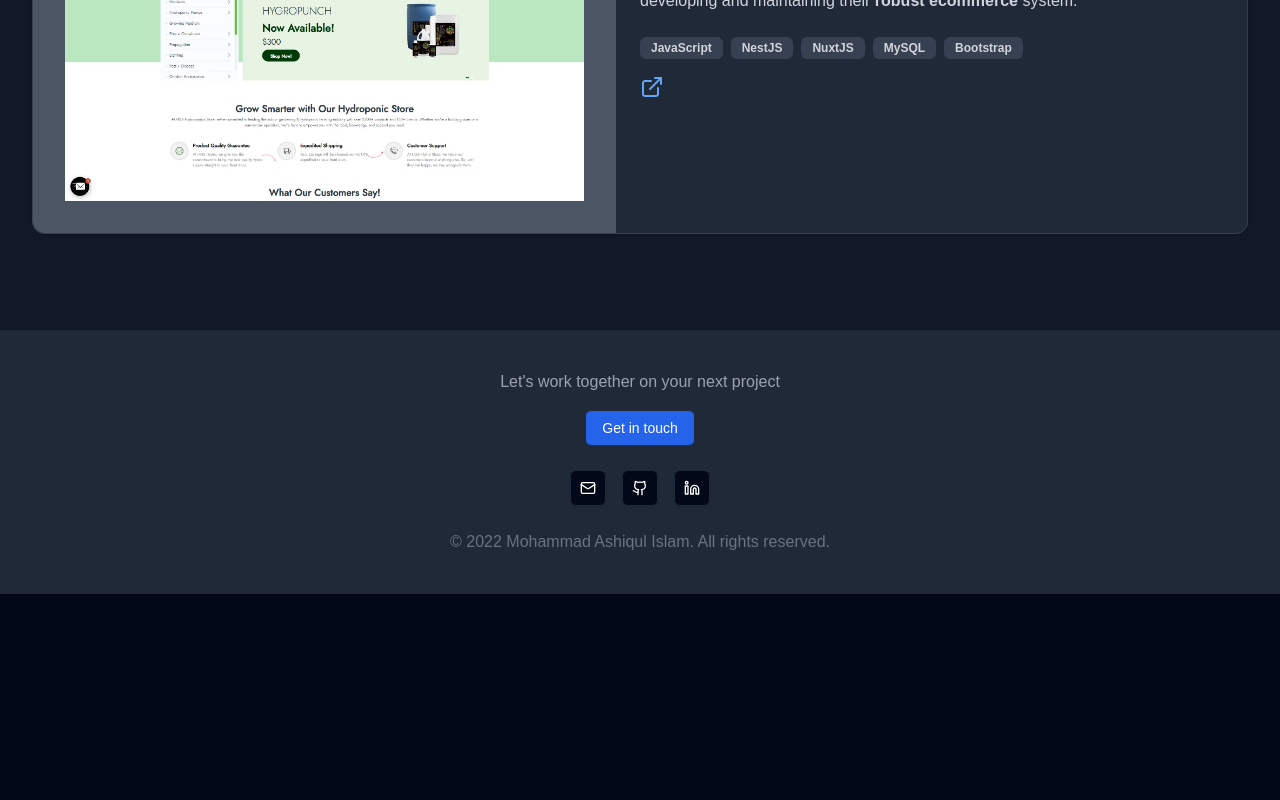
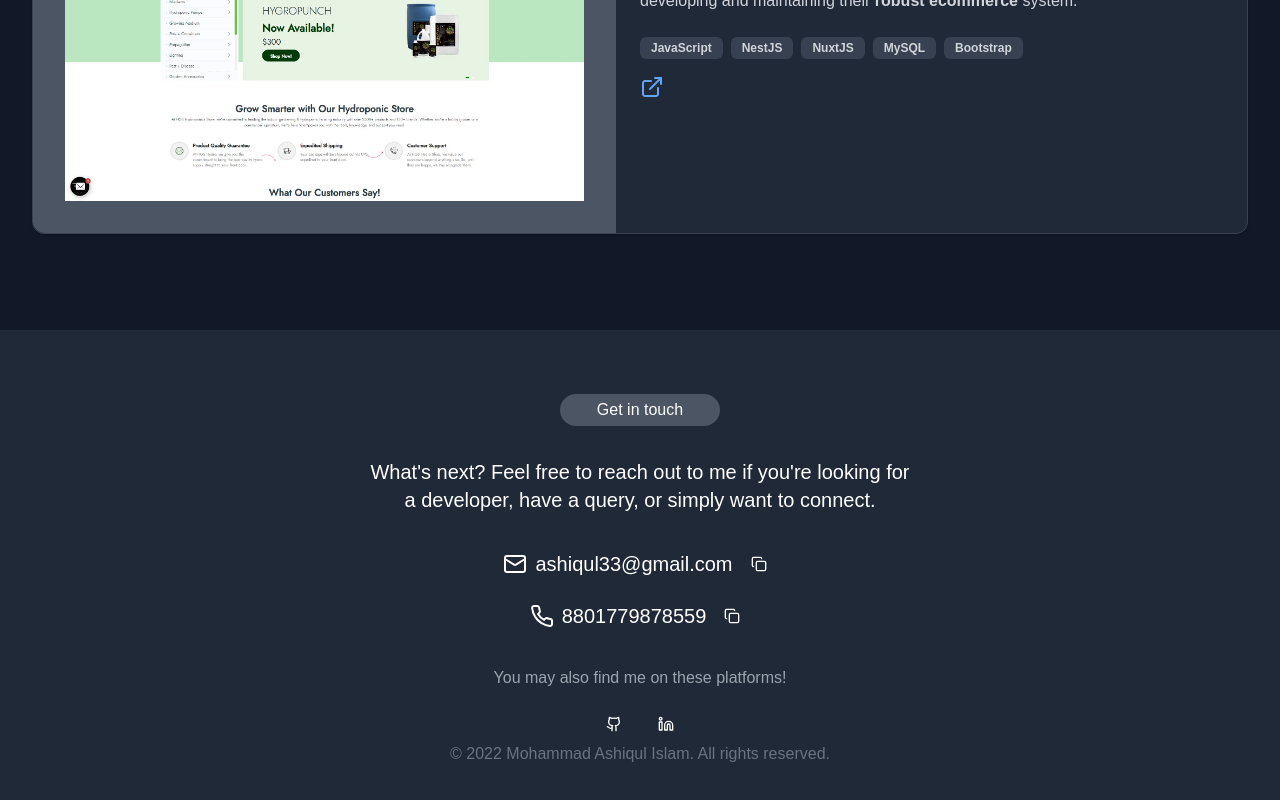
Before and after one commit to ashiqul33/ashiqul, a Next.js app: page / in a window 1280 px wide. Shown: the part 4558-5358 px from the top of the page. Before the commit the page ends 5152 px from the top, so only its background shows below. Built offline with nearby package versions, Linux system fonts and the light colour scheme.

Commit message:
design 90% DONE

```diff
--- a/app/layout.tsx
+++ b/app/layout.tsx
@@ -3,7 +3,9 @@ import portfolio from "@/data/portfolio.json";
 import type { Metadata } from "next";
 import localFont from "next/font/local";
 import "./globals.css";
+
 import { Header } from "@/components/Header";
+import { Footer } from "@/components/Footer";
 
 import { SpeedInsights } from '@vercel/speed-insights/next';
 
@@ -35,6 +37,7 @@ export default function RootLayout({
       >
         <Header />
         {children}
+        <Footer email={portfolio.email} github={portfolio.github} linkedin={portfolio.linkedin} name={portfolio.name} phone={portfolio.phone} />
         <SpeedInsights />
       </body>
     </html>
--- a/app/page.tsx
+++ b/app/page.tsx
@@ -5,7 +5,6 @@ import { AboutSection } from "@/components/sections/AboutSection";
 import { SkillSection } from "@/components/sections/SkillSection";
 import { ExperienceSection } from "@/components/sections/ExperienceSection";
 import { ProjectSection } from "@/components/sections/ProjectSection";
-import { Footer } from "@/components/Footer";
 
 export default function Home() {
   return (
@@ -26,7 +25,6 @@ export default function Home() {
         <ExperienceSection experiences={portfolio.experiences} />
         <ProjectSection projects={portfolio.projects} />
       </main>
-      <Footer email={portfolio.email} github={portfolio.github} linkedin={portfolio.linkedin} name={portfolio.name} />
     </div>
   );
 }
--- a/components/Footer.tsx
+++ b/components/Footer.tsx
@@ -1,35 +1,57 @@
+"use client"
+
 import { Button } from "@/components/ui/button";
-import { Github, Linkedin, Mail } from "lucide-react";
+import { Github, Linkedin, Mail, Phone, Copy } from "lucide-react";
 
-type footerType = {
+type FooterProps = {
   email: string;
+  phone: string;
   github: string;
   linkedin: string;
   name: string;
 };
 
-export const Footer = ({ email, github, linkedin, name }: footerType) => {
+export const Footer = ({ email, phone, github, linkedin, name }: FooterProps) => {
+  const handleCopy = (text: string) => {
+    navigator.clipboard.writeText(text);
+  };
+
   return (
-    <footer className="bg-gray-800 py-10">
-      <div className="container mx-auto px-4 sm:px-6 lg:px-8 text-center">
-        <p className="text-gray-400 mb-4">Let&apos;s work together on your next project</p>
-        <Button variant="outline" className="bg-blue-600 text-white hover:bg-blue-700 mb-6">
+    <footer className="bg-gray-800 py-16 text-white">
+      <div className="flex flex-col items-center mx-auto px-4 sm:px-6 lg:px-8 text-center">
+        <p className="mb-8 w-40 font- text-white font-thin py-1 bg-gray-600 rounded-full">
           Get in touch
-        </Button>
-        <div className="flex justify-center space-x-4 mb-6">
-          <Button variant="outline" size="icon" asChild>
-            <a href={`mailto:${email}`} aria-label="Email">
-              <Mail className="h-5 w-5" />
+        </p>
+        <p className="text-xl mb-8">
+          What's next? Feel free to reach out to me if you're looking for<br />
+          a developer, have a query, or simply want to connect.
+        </p>
+        <div className="flex flex-col items-center space-y-4 mb-8">
+          <div className="flex items-center">
+            <Mail className="h-6 w-6 mr-2" />
+            <span className="text-xl">{email}</span>
+            <Button variant="ghost" size="icon" onClick={() => handleCopy(email)} className="ml-2">
+              <Copy className="h-4 w-4" />
+            </Button>
+          </div>
+          <div className="flex items-center">
+            <Phone className="h-6 w-6 mr-2" />
+            <span className="text-xl">{phone}</span>
+            <Button variant="ghost" size="icon" onClick={() => handleCopy(phone)} className="ml-2">
+              <Copy className="h-4 w-4" />
+            </Button>
+          </div>
+        </div>
+        <p className="text-gray-400 mb-4">You may also find me on these platforms!</p>
+        <div className="flex justify-center space-x-4">
+          <Button variant="ghost" size="icon" asChild>
+            <a href={github} target="_blank" rel="noopener noreferrer" aria-label="GitHub">
+              <Github className="h-6 w-6" />
             </a>
           </Button>
-          <Button variant="outline" size="icon" asChild>
-            <a href={github} target="_blank" rel="noopener noreferrer" aria-label="GitHub">
-              <Github className="h-5 w-5" />
-            </a>
-          </Button>
-          <Button variant="outline" size="icon" asChild>
+          <Button variant="ghost" size="icon" asChild>
             <a href={linkedin} target="_blank" rel="noopener noreferrer" aria-label="LinkedIn">
-              <Linkedin className="h-5 w-5" />
+              <Linkedin className="h-6 w-6" />
             </a>
           </Button>
         </div>
--- a/components/ProjectCard.tsx
+++ b/components/ProjectCard.tsx
@@ -4,7 +4,6 @@ import { Badge } from "@/components/ui/badge";
 import Link from "next/link";
 
 export type projectType = {
-  index: number;
   title: string;
   description: string;
   image: string;
@@ -13,9 +12,9 @@ export type projectType = {
   points?: string[];
 };
 
-export const ProjectCard = ({ project }: { project: projectType }) => (
+export const ProjectCard = ({ project, index }: { project: projectType; index: number }) => (
   <Card className="bg-gray-800 border-gray-700 flex flex-col md:flex-row">
-    <CardContent className={`bg-gray-600 p-0 flex-1 ${(project.index & 1) === 0 ? "order-first rounded-s-xl" : "order-last rounded-e-xl"}`}>
+    <CardContent className={`bg-gray-600 p-0 flex-1 ${(index & 1) === 0 ? "order-first rounded-s-xl" : "order-last rounded-e-xl"}`}>
       <Image src={project.image} alt={project.title} width={400} height={0} className="w-full p-8 object-cover" />
     </CardContent>
     <CardContent className="p-6 flex-1">
--- a/components/sections/ProjectSection.tsx
+++ b/components/sections/ProjectSection.tsx
@@ -6,7 +6,7 @@ export const ProjectSection = ({ projects }: { projects: projectType[] }) => (
     <SectionTitle>Projects 🛠️</SectionTitle>
     <div className="grid grid-cols-1 gap-6">
       {projects.map((project, index) => (
-        <ProjectCard key={index} project={{ ...project, index}} />
+        <ProjectCard key={index} project={project} index={index} />
       ))}
     </div>
   </section>
--- a/data/portfolio.json
+++ b/data/portfolio.json
@@ -4,6 +4,7 @@
   "nickName": "Ashiqul",
   "title": "I am a .NET developer with experience in both back-end and front-end development. Strong engineering skills in C#, JavaScript, NodeJs, SQL Server, and object oriented design.",
   "email": "ashiqul33@gmail.com",
+  "phone": "8801779878559",
   "github": "https://github.com/ashiqul33",
   "linkedin": "https://www.linkedin.com/in/mdashiqulislam",
   "location": "Dhaka, Bangladesh",
```
